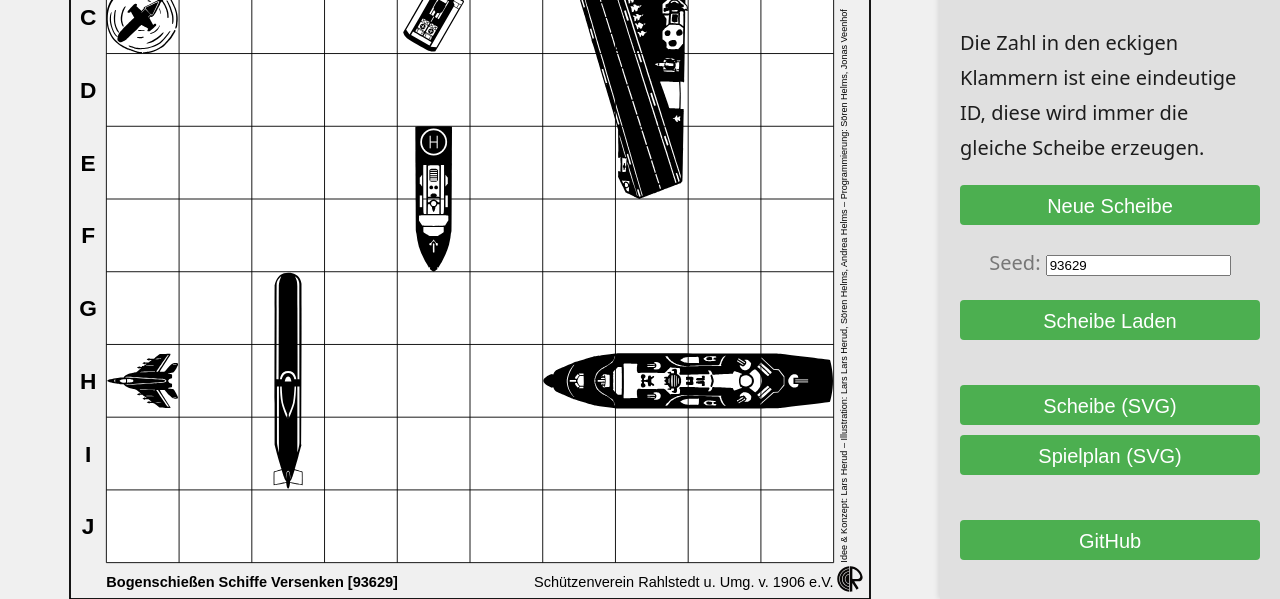
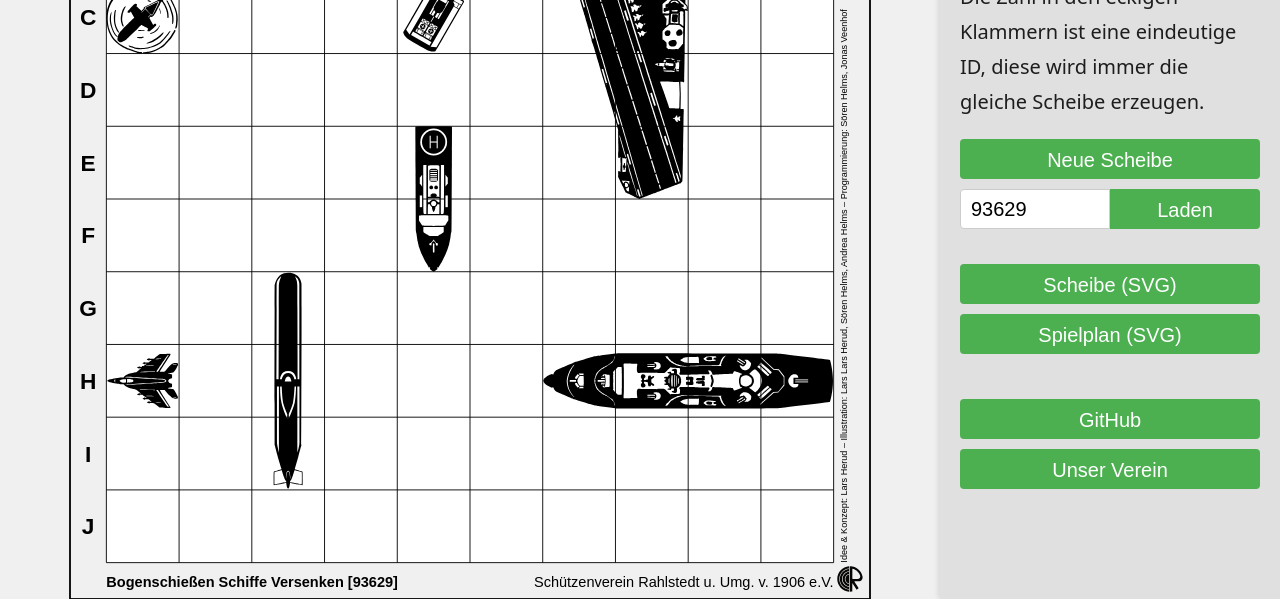
Before and after one commit to HSoeren/schiffeversenken, a website: page index.html in a window 1280 px wide. Shown: the part 201-800 px from the top of the page. Drawn offline with Linux system fonts and the light colour scheme; a web font is replaced by a local one.

Commit message:
better load button, sidebar a bit more dense

```diff
--- a/core.css
+++ b/core.css
@@ -30,6 +30,7 @@ h1,h2,h3,h4,h5,h6 {
     font-size: 2em;
     font-family: 'Calibri', system-ui, -apple-system, BlinkMacSystemFont, "Segoe UI", Roboto, Oxygen, Ubuntu, Cantarell, "Fira Sans", "Droid Sans", "Helvetica Neue", sans-serif;
     font-weight: bold;
+    margin: 0;
 }
 p,ul,ol {
     color: #1d1d1d;
@@ -69,6 +70,36 @@ p {
     height: 40px;
 }
 .download-btn:hover {
+    background-color: #45a049;
+}
+.input-button-container {
+    display: flex;
+    width: 100%;
+    align-items: center;
+}
+.seed-input {
+    width: 50%; /* Genau 50% der Containerbreite */
+    padding: 10px;
+    margin: 0;
+    border: 1px solid #ccc;
+    border-radius: 4px 0 0 4px; /* Runden Sie nur die linke Seite */
+    font-size: 1rem;
+    height: 40px;
+    box-sizing: border-box; /* Stellen Sie sicher, dass die Polsterung die Größe nicht beeinflusst */
+}
+.load-btn {
+    width: 50%; /* Genau 50% der Containerbreite */
+    padding: 10px;
+    background-color: #4CAF50;
+    color: white;
+    border: none;
+    border-radius: 0 4px 4px 0; /* Runden Sie nur die rechte Seite */
+    cursor: pointer;
+    font-size: 1rem;
+    height: 40px;
+    box-sizing: border-box; /* Stellen Sie sicher, dass die Polsterung die Größe nicht beeinflusst */
+}
+.load-btn:hover {
     background-color: #45a049;
 }
 a, a:visited, a:active, a:hover {
--- a/index.html
+++ b/index.html
@@ -17,11 +17,12 @@
           immer die gleiche Scheibe erzeugen.
         </p>
         <button class="download-btn" id="neuer-seed">Neue Scheibe</button>
-        <p style="color: #777; text-align: center">
-          Seed: <input type="text" id="seed-text" />
-        </p>
 
-        <button class="download-btn" id="seed-open">Scheibe Laden</button>
+        <div class="input-button-container">
+          <input type="text" id="seed-text" class="seed-input" placeholder="Seed" />
+          <button class="load-btn" id="seed-open">Laden</button>
+        </div>
+
         <br />
         <button class="download-btn" id="scheibe-svg">Scheibe (SVG)</button>
         <button class="download-btn" id="spielplan-svg">Spielplan (SVG)</button>
@@ -29,7 +30,6 @@
         <a href="https://github.com/HSoeren/schiffeversenken" target="_blank"
           ><button class="download-btn">GitHub</button></a
         >
-        <br />
         <a href="https://svrahlstedt.de/bogen/" target="_blank"
           ><button class="download-btn">Unser Verein</button></a
         >
```
